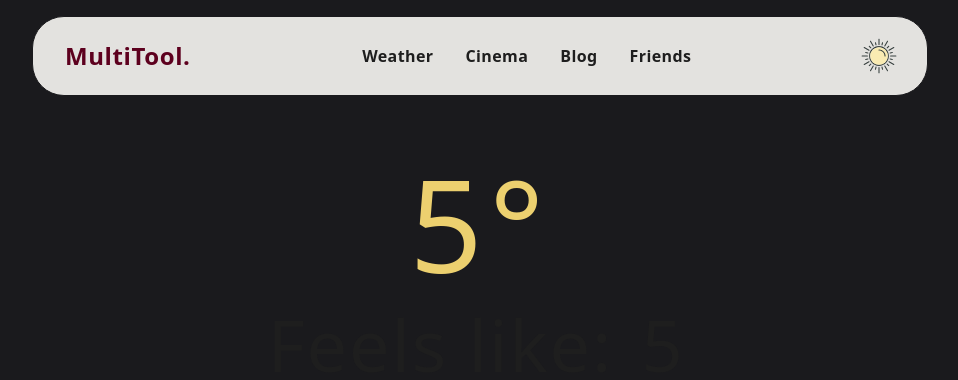
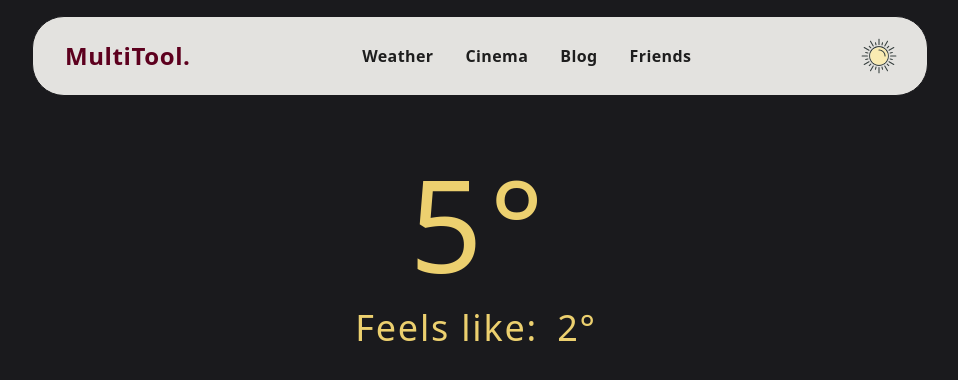
Before and after one commit to MultiTool-team/MultiTool-Frontend, a React (Vite) app: page /weather in a window 1280 px wide. Shown: the top 380 px of the page, without its empty margins (160-1118 px from the left). Built offline with nearby package versions, Linux system fonts and the light colour scheme.

Commit message:
refatoring marat code

```diff
--- a/src/components/Weather/PreviewWeather.tsx
+++ b/src/components/Weather/PreviewWeather.tsx
@@ -1,5 +1,15 @@
+import Temperature from './Temperature';
+
 const PreviewWeather = () => {
-  return <div>PreviewWeather</div>;
+  return (
+    <div>
+      <Temperature
+        size='large'
+        temperature={5}
+        feelsLikeTemperature={2}
+      />
+    </div>
+  );
 };
 
 export default PreviewWeather;
--- /dev/null
+++ b/src/components/Weather/Temperature.tsx
@@ -0,0 +1,44 @@
+// temporary store the data here. Move the props data to another file later.
+interface TemperatureData {
+  size: ComponentSizes;
+  temperature: number;
+  feelsLikeTemperature?: number;
+}
+
+type ComponentSizes = 'small' | 'medium' | 'large';
+const Temperature: React.FC<TemperatureData> = ({
+  size,
+  temperature,
+  feelsLikeTemperature,
+}) => {
+  // store key-value pairs for sizes
+  const sizes: Record<ComponentSizes, string> = {
+    small: 'text-3xl',
+    medium: 'text-5xl',
+    large: 'text-9xl',
+  };
+
+  const feelsLikeSize: Record<ComponentSizes, string> = {
+    small: 'text-xl',
+    medium: 'text-2xl',
+    large: 'text-4xl',
+  };
+  return (
+    <div className='temperatureSection mx-auto'>
+      <div className='temperature flex justify-center'>
+        <span className={`text text-center ${sizes[size]}`}>{temperature}</span>
+        <span className={`text ${sizes[size]}`}>&deg;</span>
+      </div>
+      {feelsLikeTemperature && (
+        <div className='group flex justify-center py-5'>
+          <span className={`text ${feelsLikeSize[size]} `}>
+            Feels like:{' '}
+            <span className='sm:px-2'>{feelsLikeTemperature}&deg;</span>
+          </span>
+        </div>
+      )}
+    </div>
+  );
+};
+
+export default Temperature;
--- a/src/components/Weather/TemperatureComponent.tsx
+++ /dev/null
@@ -1,46 +0,0 @@
-// temporary store the data here. Move the props data to another file later.
-interface TemperatureData {
-  size: string;
-  temperature: number;
-  optional: boolean;
-}
-
-const TemperatureComponent: React.FC<TemperatureData> = ({
-  size,
-  temperature,
-  optional,
-}) => {
-  // store key-value pairs for sizes
-  interface SizesObject {
-    [key: string]: string;
-  }
-
-  const sizes: SizesObject = {
-    small: 'text-3xl',
-    medium: 'text-5xl',
-    large: 'text-9xl',
-  };
-
-  const feelsLikeSize: SizesObject = {
-    small: 'text-2xl',
-    medium: 'text-4xl',
-    large: 'text-7xl',
-  };
-  return (
-    <div className='temperatureSection mx-auto w-1/2'>
-      <div className='temperature flex justify-center'>
-        <span className={`text text-center ${sizes[size]}`}>{temperature}</span>
-        <span className={`text ${sizes[size]}`}>&deg;</span>
-      </div>
-      {optional ? (
-        <div className='feelsLike flex justify-center py-5'>
-          <span className={`text-alt ${feelsLikeSize[size]}`}>
-            Feels like: <span className='sm:px-2'>{temperature}</span>
-          </span>
-        </div>
-      ) : null}
-    </div>
-  );
-};
-
-export default TemperatureComponent;
--- a/src/components/Weather/Weather.tsx
+++ b/src/components/Weather/Weather.tsx
@@ -1,16 +1,12 @@
 import React from 'react';
 import { SEO } from '..';
-import TemperatureComponent from './TemperatureComponent';
+import PreviewWeather from './PreviewWeather';
 
 const Weather: React.FC = () => {
   return (
     <div>
       <SEO title='Weather' />
-      <TemperatureComponent
-        size='large'
-        temperature={5}
-        optional={true}
-      />
+      <PreviewWeather />
       {/*
       <div className='comingSoon'>
         <div>
--- a/src/components/index.ts
+++ b/src/components/index.ts
@@ -13,9 +13,9 @@ import Blog from './Blog/Blog';
 import PreviewWeather from './Weather/PreviewWeather';
 import Quote from './Main/Quote';
 import AboutDevelopers from './Main/AboutDevelopers';
+import Temperature from './Weather/Temperature';
+// Shared
 import Badge from './shared/Badge';
-
-// Shared
 
 export {
   Header,
@@ -30,4 +30,5 @@ export {
   Quote,
   AboutDevelopers,
   Badge,
+  Temperature,
 };
```
